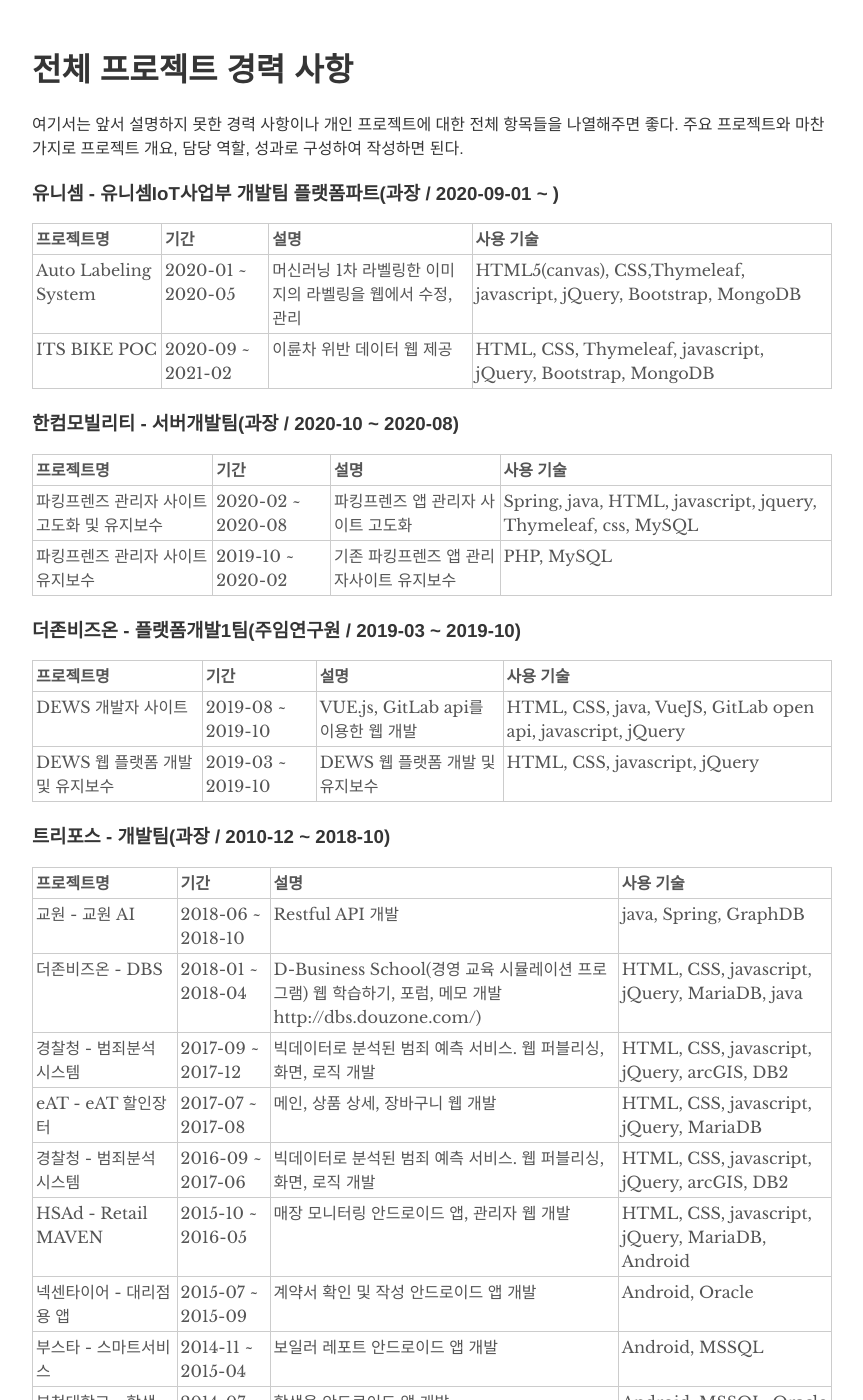
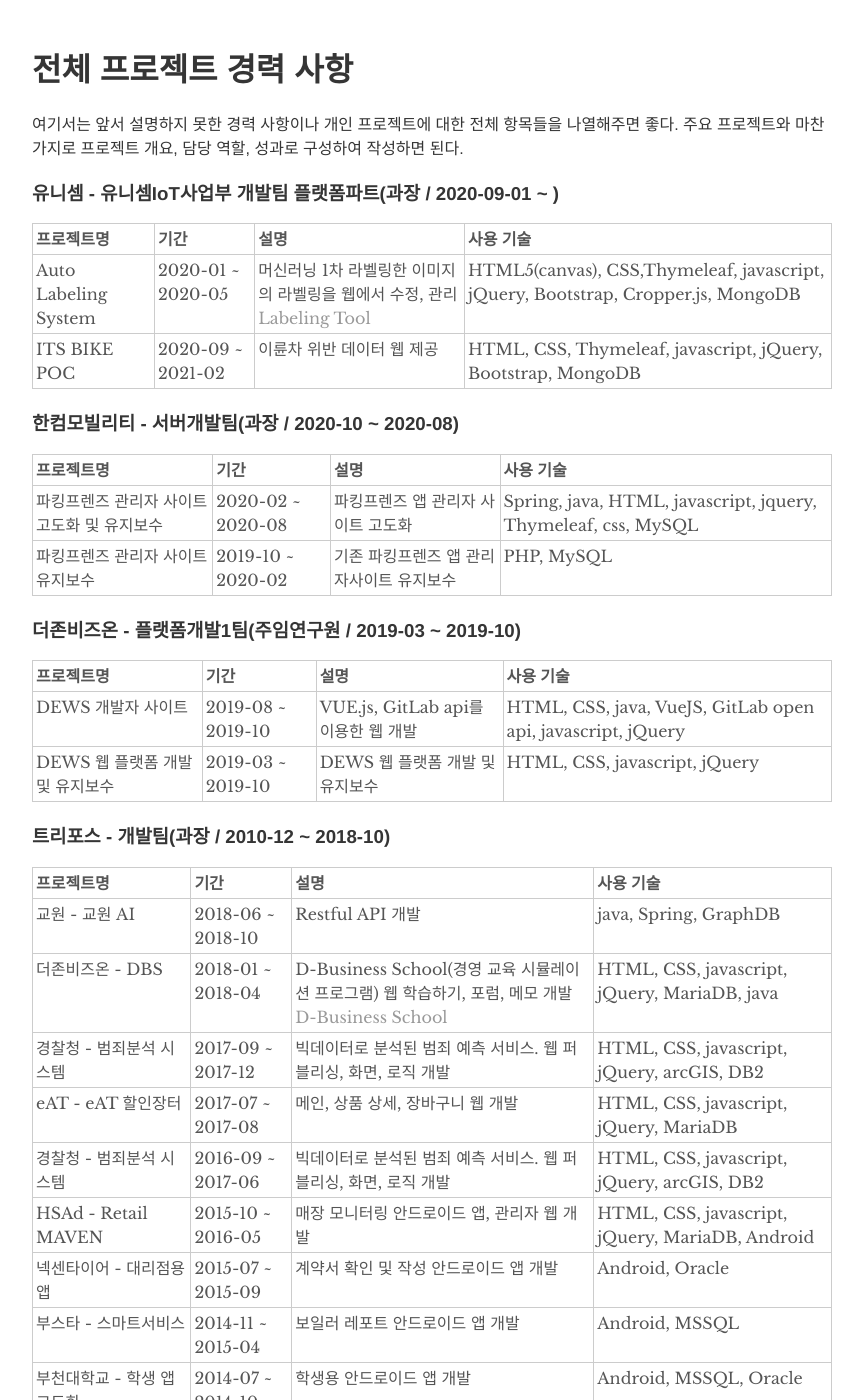
Before and after one commit to minilgl/minilgl.github.io, a Jekyll site: the page built from index.md, in a window 1280 px wide and 1400 px high, scrolled down 854 px. Shown: the whole window, without its empty margins (208-1071 px from the left). Built offline with Jekyll 4.4.1, drawn with Linux system fonts in a browser that asks for light colours; our own code applies the rules of GitHub Pages for plain Markdown files.

Commit message:
Update index.md

```diff
--- a/index.md
+++ b/index.md
@@ -37,7 +37,7 @@ layout: about
 
   |프로젝트명|기간|설명|사용 기술|
   |:-------|:-------|:-------|:-------|
-  |Auto Labeling System|2020-01 ~ 2020-05|머신러닝 1차 라벨링한 이미지의 라벨링을 웹에서 수정, 관리|HTML5(canvas), CSS,Thymeleaf, javascript, jQuery, Bootstrap, MongoDB|
+  |Auto Labeling System|2020-01 ~ 2020-05|머신러닝 1차 라벨링한 이미지의 라벨링을 웹에서 수정, 관리<br>[Labeling Tool](https://github.com/minilgl/auto_labeling)|HTML5(canvas), CSS,Thymeleaf, javascript, jQuery, Bootstrap, Cropper.js, MongoDB|
   |ITS BIKE POC|2020-09 ~ 2021-02|이륜차 위반 데이터 웹 제공|HTML, CSS, Thymeleaf, javascript, jQuery, Bootstrap, MongoDB|
 
 
@@ -62,7 +62,7 @@ layout: about
   |프로젝트명|기간|설명|사용 기술|
   |:-------|:-------|:-------|:-------|
   |교원 - 교원 AI|2018-06 ~ 2018-10|Restful API 개발|java, Spring, GraphDB|
-  |더존비즈온 - DBS|2018-01 ~ 2018-04|D-Business School(경영 교육 시뮬레이션 프로그램) 웹 학습하기, 포럼, 메모 개발<br>http://dbs.douzone.com/)|HTML, CSS, javascript, jQuery, MariaDB, java|
+  |더존비즈온 - DBS|2018-01 ~ 2018-04|D-Business School(경영 교육 시뮬레이션 프로그램) 웹 학습하기, 포럼, 메모 개발<br>[D-Business School](http://dbs.douzone.com/)|HTML, CSS, javascript, jQuery, MariaDB, java|
   |경찰청 - 범죄분석 시스템|2017-09 ~ 2017-12|빅데이터로 분석된 범죄 예측 서비스. 웹 퍼블리싱, 화면, 로직 개발|HTML, CSS, javascript, jQuery, arcGIS, DB2|
   |eAT - eAT 할인장터|2017-07 ~ 2017-08|메인, 상품 상세, 장바구니 웹 개발|HTML, CSS, javascript, jQuery, MariaDB|
   |경찰청 - 범죄분석 시스템|2016-09 ~ 2017-06|빅데이터로 분석된 범죄 예측 서비스. 웹 퍼블리싱, 화면, 로직 개발|HTML, CSS, javascript, jQuery, arcGIS, DB2|
```
